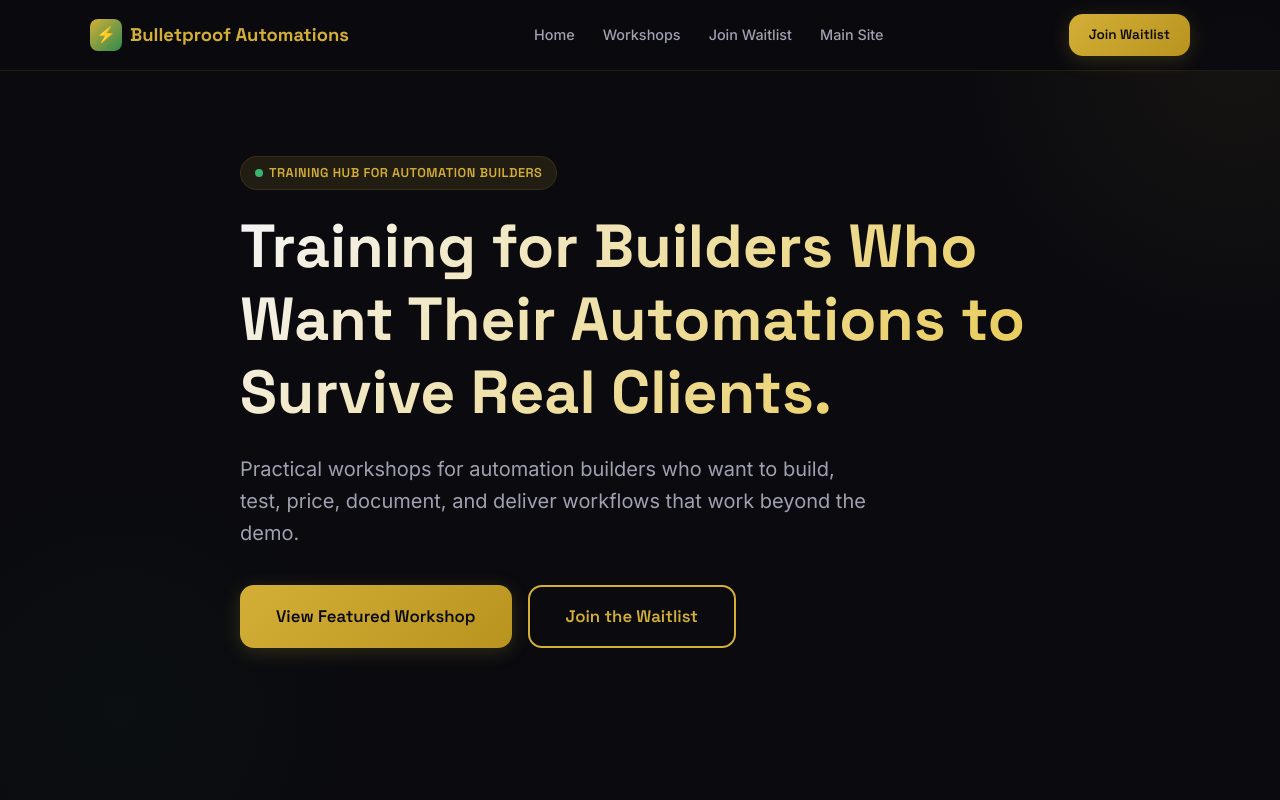
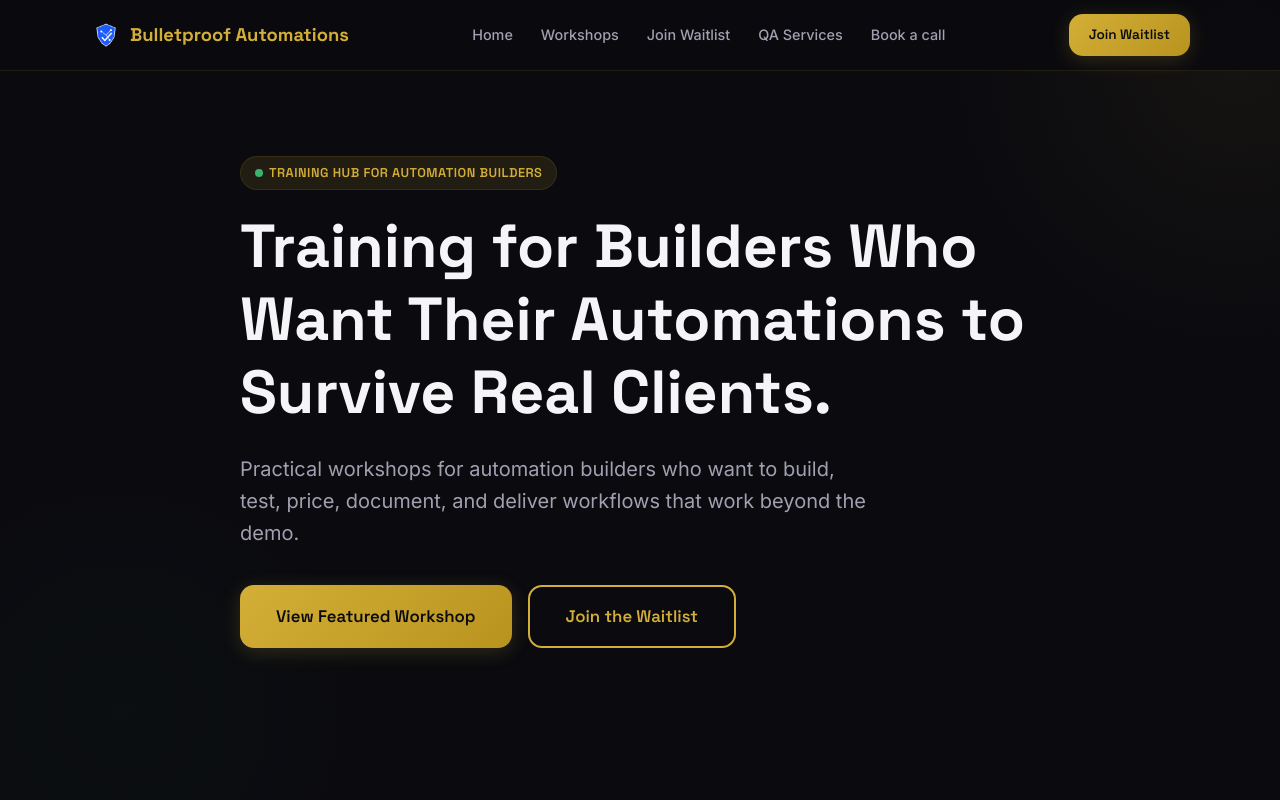
Before and after one commit to Exnav29/bulletproofautomations-training, a plain HTML site: page index.html in a window 1280 px wide. Shown: the top 800 px of the page. Drawn offline with nearby package versions, Linux system fonts and the light colour scheme.

Commit message:
Match the main site: shared shield logo, cross-links, solid hero headings
- Replace the emoji brand icon with the shield mark used on bulletproofautomations.com.
- Header nav: "Main Site" becomes "QA Services" (/services) plus "Book a call".
- Drop the gradient-clipped hero H1 so headings match the main site's solid style.

Co-Authored-By: Claude Opus 5.5 <noreply@anthropic.com>

```diff
--- a/assets/css/style.css
+++ b/assets/css/style.css
@@ -396,15 +396,11 @@ section { padding: 72px 0; }
     gap: 8px;
 }
 
+/* Same shield mark as bulletproofautomations.com (src/assets/bulletproof-icon.png there). */
 .brand-icon {
     width: 32px;
     height: 32px;
-    background: linear-gradient(135deg, var(--gold), var(--green));
-    border-radius: 8px;
-    display: flex;
-    align-items: center;
-    justify-content: center;
-    font-size: 1rem;
+    object-fit: contain;
     flex-shrink: 0;
 }
 
--- a/index.html
+++ b/index.html
@@ -41,10 +41,6 @@
             font-size: clamp(2.2rem, 5.5vw, 3.8rem);
             max-width: 800px;
             margin-bottom: 24px;
-            background: linear-gradient(135deg, var(--text-primary) 0%, var(--gold-light) 100%);
-            -webkit-background-clip: text;
-            -webkit-text-fill-color: transparent;
-            background-clip: text;
         }
         .hero-home p.subtitle {
             font-size: clamp(1.05rem, 2vw, 1.25rem);
@@ -144,14 +140,15 @@
 <header class="site-header">
     <div class="container">
         <a href="/" class="brand">
-            <div class="brand-icon">⚡</div>
+            <img class="brand-icon" src="/assets/img/bulletproof-icon.png" alt="" width="32" height="32">
             <span>Bulletproof Automations</span>
         </a>
         <nav class="nav-links">
             <a href="/">Home</a>
             <a href="/price-by-value">Workshops</a>
             <a href="/price-by-value#waitlist">Join Waitlist</a>
-            <a href="https://bulletproofautomations.com">Main Site</a>
+            <a href="https://bulletproofautomations.com/services">QA Services</a>
+            <a href="https://book.bulletproofautomations.com/u/bulletproof">Book a call</a>
         </nav>
         <a href="/price-by-value#waitlist" class="btn btn-primary nav-cta">Join Waitlist</a>
         <button class="mobile-menu-btn" aria-label="Menu">
@@ -166,7 +163,8 @@
         <a href="/">Home</a>
         <a href="/price-by-value">Workshops</a>
         <a href="/price-by-value#waitlist">Join Waitlist</a>
-        <a href="https://bulletproofautomations.com">Main Site</a>
+        <a href="https://bulletproofautomations.com/services">QA Services</a>
+        <a href="https://book.bulletproofautomations.com/u/bulletproof">Book a call</a>
     </div>
 </header>
 
```
Also changed, not shown: admin/index.html (+1 -1 lines), price-by-value/index.html (+5 -7 lines), thank-you/index.html (+3 -2 lines), assets/img/bulletproof-icon.png (added).
